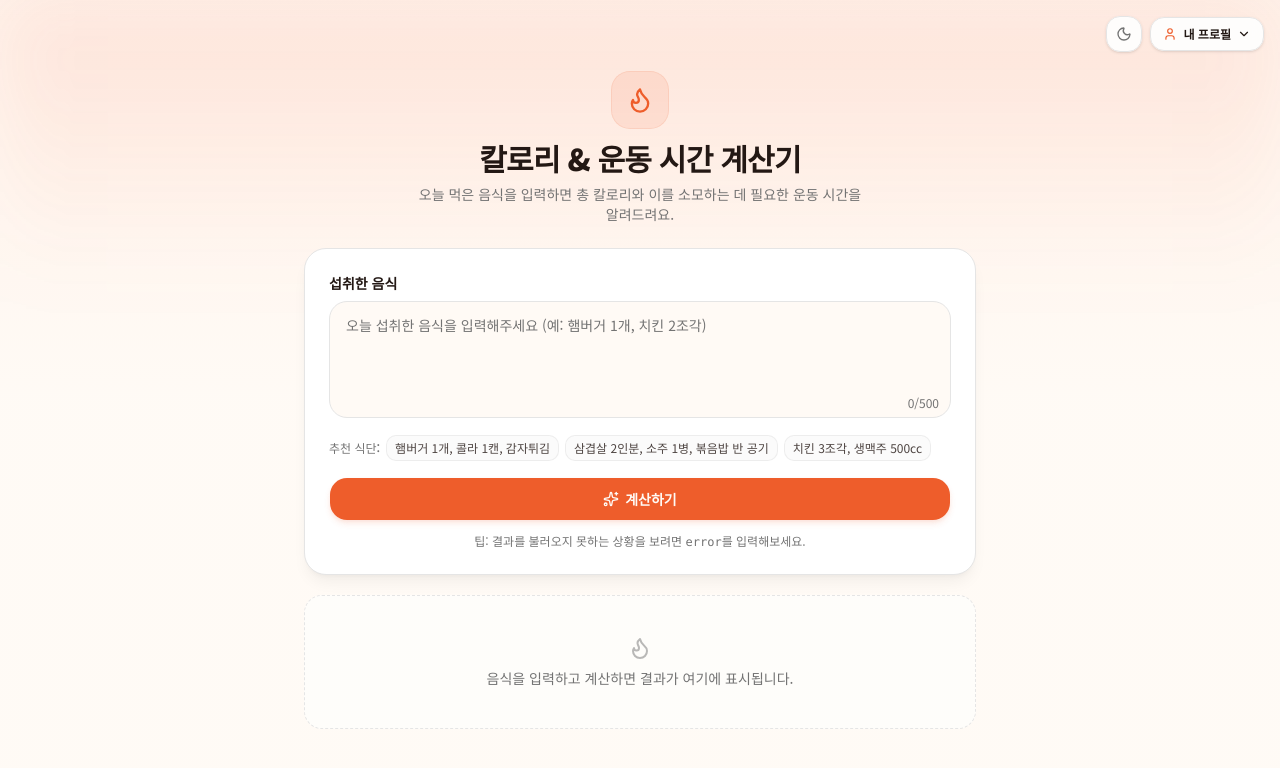
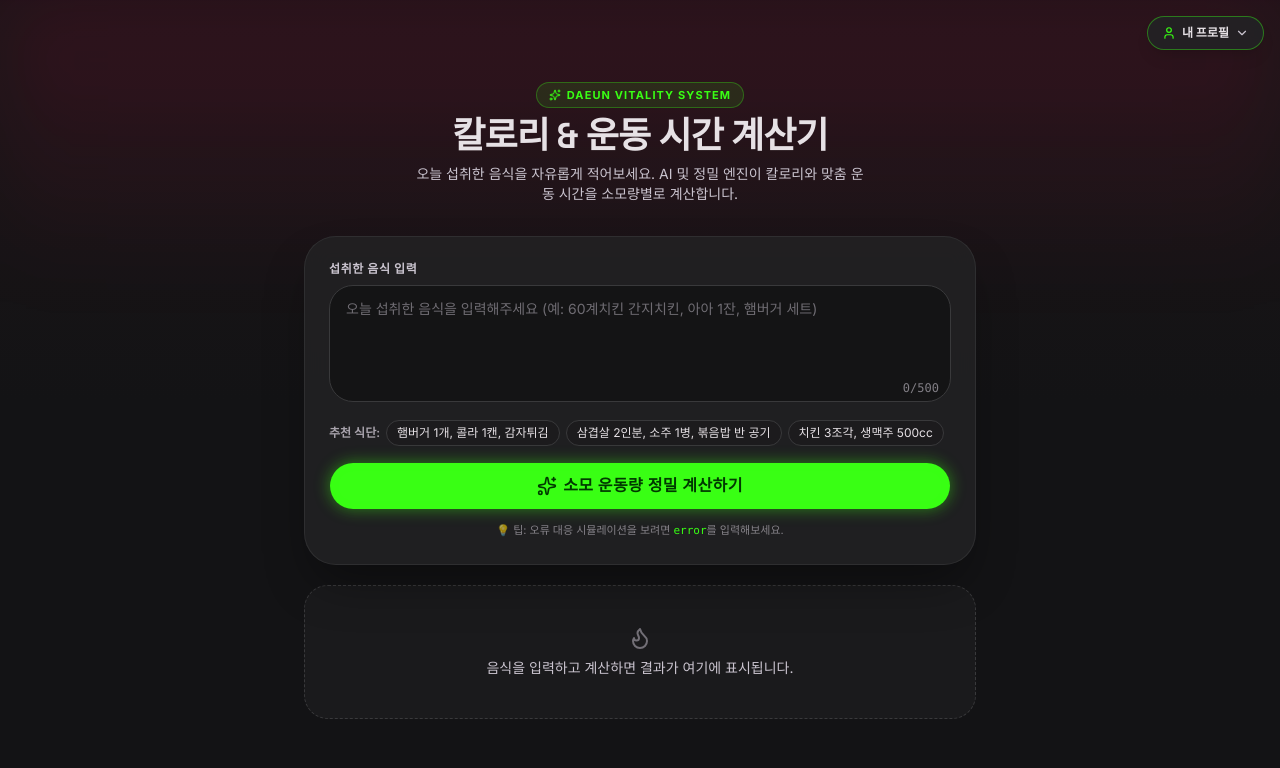
Before and after one commit to manysilver3-cmd/-, a Next.js app: page / in a window 1280 px wide. Shown: the top 768 px of the page. Built offline with nearby package versions, Linux system fonts and the light colour scheme.

Commit message:
feat(sprint-9): Daeun Vitality 디자인 시스템 전면 적용 (Space Grotesk, #39ff14 네온 라임, 글래스모피즘 UI)

```diff
--- a/app/globals.css
+++ b/app/globals.css
@@ -5,172 +5,135 @@
 @custom-variant dark (&:is(.dark *));
 
 @theme inline {
-  --font-sans: var(--font-noto-sans-kr), ui-sans-serif, system-ui, sans-serif;
-  --color-sidebar-ring: var(--sidebar-ring);
-  --color-sidebar-border: var(--sidebar-border);
-  --color-sidebar-accent-foreground: var(--sidebar-accent-foreground);
-  --color-sidebar-accent: var(--sidebar-accent);
-  --color-sidebar-primary-foreground: var(--sidebar-primary-foreground);
-  --color-sidebar-primary: var(--sidebar-primary);
-  --color-sidebar-foreground: var(--sidebar-foreground);
-  --color-sidebar: var(--sidebar);
-  --color-chart-5: var(--chart-5);
-  --color-chart-4: var(--chart-4);
-  --color-chart-3: var(--chart-3);
-  --color-chart-2: var(--chart-2);
-  --color-chart-1: var(--chart-1);
-  --color-ring: var(--ring);
-  --color-input: var(--input);
-  --color-border: var(--border);
-  --color-destructive: var(--destructive);
-  --color-accent-foreground: var(--accent-foreground);
-  --color-accent: var(--accent);
-  --color-muted-foreground: var(--muted-foreground);
-  --color-muted: var(--muted);
-  --color-secondary-foreground: var(--secondary-foreground);
-  --color-secondary: var(--secondary);
-  --color-primary-foreground: var(--primary-foreground);
-  --color-primary: var(--primary);
-  --color-popover-foreground: var(--popover-foreground);
-  --color-popover: var(--popover);
-  --color-card-foreground: var(--card-foreground);
-  --color-card: var(--card);
-  --color-foreground: var(--foreground);
-  --color-background: var(--background);
-  --color-flame: var(--flame);
-  --color-flame-foreground: var(--flame-foreground);
-  --color-leaf: var(--leaf);
-  --color-sky: var(--sky);
-  --radius-sm: calc(var(--radius) * 0.6);
-  --radius-md: calc(var(--radius) * 0.8);
-  --radius-lg: var(--radius);
-  --radius-xl: calc(var(--radius) * 1.4);
-  --radius-2xl: calc(var(--radius) * 1.8);
-  --radius-3xl: calc(var(--radius) * 2.2);
-  --radius-4xl: calc(var(--radius) * 2.6);
+  --font-display: var(--font-space-grotesk), ui-sans-serif, system-ui, sans-serif;
+  --font-sans: var(--font-inter), var(--font-noto-sans-kr), ui-sans-serif, system-ui, sans-serif;
+  --color-ring: #39ff14;
+  --color-input: #39393b;
+  --color-border: #39393b;
+  --color-destructive: #ff0055;
+  --color-accent-foreground: #e6e1e5;
+  --color-accent: #232325;
+  --color-muted-foreground: #cac4cf;
+  --color-muted: #1c1b1d;
+  --color-secondary-foreground: #97f0ff;
+  --color-secondary: #00f3ff;
+  --color-primary-foreground: #003900;
+  --color-primary: #39ff14;
+  --color-tertiary: #ff0055;
+  --color-popover-foreground: #e6e1e5;
+  --color-popover: #232325;
+  --color-card-foreground: #e6e1e5;
+  --color-card: #232325;
+  --color-foreground: #e6e1e5;
+  --color-background: #131315;
+  --color-flame: #ff0055;
+  --color-flame-foreground: #ffffff;
+  --color-leaf: #39ff14;
+  --color-sky: #00f3ff;
+  --radius-sm: 0.375rem;
+  --radius-md: 0.625rem;
+  --radius-lg: 0.875rem;
+  --radius-xl: 1.25rem;
+  --radius-2xl: 1.5rem;
+  --radius-3xl: 2rem;
 }
 
 :root {
-  color-scheme: light;
-  --background: oklch(0.99 0.01 60);
-  --foreground: oklch(0.22 0.02 40);
-  --card: oklch(1 0 0);
-  --card-foreground: oklch(0.22 0.02 40);
-  --popover: oklch(1 0 0);
-  --popover-foreground: oklch(0.22 0.02 40);
-  --primary: oklch(0.66 0.19 38);
-  --primary-foreground: oklch(0.99 0.01 60);
-  --flame: oklch(0.66 0.19 38);
-  --flame-foreground: oklch(0.99 0.01 60);
-  --leaf: oklch(0.62 0.15 150);
-  --sky: oklch(0.6 0.14 240);
-  --secondary: oklch(0.97 0 0);
-  --secondary-foreground: oklch(0.205 0 0);
-  --muted: oklch(0.97 0 0);
-  --muted-foreground: oklch(0.556 0 0);
-  --accent: oklch(0.97 0 0);
-  --accent-foreground: oklch(0.205 0 0);
-  --destructive: oklch(0.577 0.245 27.325);
-  --border: oklch(0.922 0 0);
-  --input: oklch(0.922 0 0);
-  --ring: oklch(0.708 0 0);
-  --chart-1: oklch(0.87 0 0);
-  --chart-2: oklch(0.556 0 0);
-  --chart-3: oklch(0.439 0 0);
-  --chart-4: oklch(0.371 0 0);
-  --chart-5: oklch(0.269 0 0);
-  --radius: 0.625rem;
-  --sidebar: oklch(0.985 0 0);
-  --sidebar-foreground: oklch(0.145 0 0);
-  --sidebar-primary: oklch(0.205 0 0);
-  --sidebar-primary-foreground: oklch(0.985 0 0);
-  --sidebar-accent: oklch(0.97 0 0);
-  --sidebar-accent-foreground: oklch(0.205 0 0);
-  --sidebar-border: oklch(0.922 0 0);
-  --sidebar-ring: oklch(0.708 0 0);
+  color-scheme: dark;
+  --background: #131315;
+  --foreground: #e6e1e5;
+  --card: #232325;
+  --card-foreground: #e6e1e5;
+  --popover: #232325;
+  --popover-foreground: #e6e1e5;
+  --primary: #39ff14;
+  --primary-foreground: #003900;
+  --secondary: #00f3ff;
+  --secondary-foreground: #00363d;
+  --tertiary: #ff0055;
+  --flame: #ff0055;
+  --flame-foreground: #ffffff;
+  --leaf: #39ff14;
+  --sky: #00f3ff;
+  --muted: #1c1b1d;
+  --muted-foreground: #cac4cf;
+  --accent: #232325;
+  --accent-foreground: #e6e1e5;
+  --destructive: #ff0055;
+  --border: #39393b;
+  --input: #39393b;
+  --ring: #39ff14;
+  --radius: 0.875rem;
 }
 
 .dark {
   color-scheme: dark;
-  --background: oklch(0.17 0.01 40);
-  --foreground: oklch(0.96 0.01 60);
-  --card: oklch(0.22 0.01 40);
-  --card-foreground: oklch(0.96 0.01 60);
-  --popover: oklch(0.22 0.01 40);
-  --popover-foreground: oklch(0.96 0.01 60);
-  --primary: oklch(0.7 0.18 42);
-  --primary-foreground: oklch(0.17 0.01 40);
-  --flame: oklch(0.72 0.18 42);
-  --flame-foreground: oklch(0.17 0.01 40);
-  --leaf: oklch(0.7 0.15 152);
-  --sky: oklch(0.68 0.13 240);
-  --secondary: oklch(0.269 0 0);
-  --secondary-foreground: oklch(0.985 0 0);
-  --muted: oklch(0.269 0 0);
-  --muted-foreground: oklch(0.708 0 0);
-  --accent: oklch(0.269 0 0);
-  --accent-foreground: oklch(0.985 0 0);
-  --destructive: oklch(0.704 0.191 22.216);
-  --border: oklch(1 0 0 / 10%);
-  --input: oklch(1 0 0 / 15%);
-  --ring: oklch(0.556 0 0);
-  --chart-1: oklch(0.87 0 0);
-  --chart-2: oklch(0.556 0 0);
-  --chart-3: oklch(0.439 0 0);
-  --chart-4: oklch(0.371 0 0);
-  --chart-5: oklch(0.269 0 0);
-  --sidebar: oklch(0.205 0 0);
-  --sidebar-foreground: oklch(0.985 0 0);
-  --sidebar-primary: oklch(0.488 0.243 264.376);
-  --sidebar-primary-foreground: oklch(0.985 0 0);
-  --sidebar-accent: oklch(0.269 0 0);
-  --sidebar-accent-foreground: oklch(0.985 0 0);
-  --sidebar-border: oklch(1 0 0 / 10%);
-  --sidebar-ring: oklch(0.556 0 0);
-}
-
-@media (prefers-color-scheme: dark) {
-  :root:not(.light) {
-    color-scheme: dark;
-    --background: oklch(0.145 0 0);
-    --foreground: oklch(0.985 0 0);
-    --card: oklch(0.205 0 0);
-    --card-foreground: oklch(0.985 0 0);
-    --popover: oklch(0.205 0 0);
-    --popover-foreground: oklch(0.985 0 0);
-    --primary: oklch(0.922 0 0);
-    --primary-foreground: oklch(0.205 0 0);
-    --secondary: oklch(0.269 0 0);
-    --secondary-foreground: oklch(0.985 0 0);
-    --muted: oklch(0.269 0 0);
-    --muted-foreground: oklch(0.708 0 0);
-    --accent: oklch(0.269 0 0);
-    --accent-foreground: oklch(0.985 0 0);
-    --destructive: oklch(0.704 0.191 22.216);
-    --border: oklch(1 0 0 / 10%);
-    --input: oklch(1 0 0 / 15%);
-    --ring: oklch(0.556 0 0);
-    --chart-1: oklch(0.87 0 0);
-    --chart-2: oklch(0.556 0 0);
-    --chart-3: oklch(0.439 0 0);
-    --chart-4: oklch(0.371 0 0);
-    --chart-5: oklch(0.269 0 0);
-    --sidebar: oklch(0.205 0 0);
-    --sidebar-foreground: oklch(0.985 0 0);
-    --sidebar-primary: oklch(0.488 0.243 264.376);
-    --sidebar-primary-foreground: oklch(0.985 0 0);
-    --sidebar-accent: oklch(0.269 0 0);
-    --sidebar-accent-foreground: oklch(0.985 0 0);
-    --sidebar-border: oklch(1 0 0 / 10%);
-    --sidebar-ring: oklch(0.556 0 0);
-  }
+  --background: #131315;
+  --foreground: #e6e1e5;
+  --card: #232325;
+  --card-foreground: #e6e1e5;
+  --popover: #232325;
+  --popover-foreground: #e6e1e5;
+  --primary: #39ff14;
+  --primary-foreground: #003900;
+  --secondary: #00f3ff;
+  --secondary-foreground: #00363d;
+  --tertiary: #ff0055;
+  --flame: #ff0055;
+  --flame-foreground: #ffffff;
+  --leaf: #39ff14;
+  --sky: #00f3ff;
+  --muted: #1c1b1d;
+  --muted-foreground: #cac4cf;
+  --accent: #232325;
+  --accent-foreground: #e6e1e5;
+  --destructive: #ff0055;
+  --border: #39393b;
+  --input: #39393b;
+  --ring: #39ff14;
 }
 
 @layer base {
   * {
-    @apply border-border outline-ring/50;
+    border-color: var(--border);
   }
   body {
-    @apply bg-background text-foreground;
+    background-color: #131315;
+    color: #e6e1e5;
+    font-family: var(--font-sans);
+  }
+  h1, h2, h3, h4, h5, h6 {
+    font-family: var(--font-space-grotesk), var(--font-sans);
   }
 }
+
+.font-display {
+  font-family: var(--font-space-grotesk), ui-sans-serif, system-ui, sans-serif;
+}
+
+.neon-glow-primary {
+  box-shadow: 0 0 15px rgba(57, 255, 20, 0.4), inset 0 0 10px rgba(57, 255, 20, 0.1);
+}
+
+.neon-glow-secondary {
+  box-shadow: 0 0 15px rgba(0, 243, 255, 0.4), inset 0 0 10px rgba(0, 243, 255, 0.1);
+}
+
+.neon-glow-tertiary {
+  box-shadow: 0 0 15px rgba(255, 0, 85, 0.4), inset 0 0 10px rgba(255, 0, 85, 0.1);
+}
+
+.neon-border-primary {
+  border: 1px solid rgba(57, 255, 20, 0.5);
+}
+
+.neon-border-secondary {
+  border: 1px solid rgba(0, 243, 255, 0.5);
+}
+
+.glass-panel {
+  background-color: rgba(35, 35, 37, 0.8);
+  backdrop-filter: blur(12px);
+  -webkit-backdrop-filter: blur(12px);
+  border: 1px solid rgba(57, 57, 59, 0.6);
+}
--- a/app/layout.tsx
+++ b/app/layout.tsx
@@ -1,6 +1,6 @@
 import { Analytics } from '@vercel/analytics/next'
 import type { Metadata, Viewport } from 'next'
-import { Noto_Sans_KR } from 'next/font/google'
+import { Noto_Sans_KR, Space_Grotesk, Inter } from 'next/font/google'
 import './globals.css'
 
 const notoSansKr = Noto_Sans_KR({
@@ -9,10 +9,22 @@ const notoSansKr = Noto_Sans_KR({
   variable: '--font-noto-sans-kr',
 })
 
+const spaceGrotesk = Space_Grotesk({
+  subsets: ['latin'],
+  weight: ['500', '600', '700'],
+  variable: '--font-space-grotesk',
+})
+
+const inter = Inter({
+  subsets: ['latin'],
+  weight: ['400', '500', '600', '700'],
+  variable: '--font-inter',
+})
+
 export const metadata: Metadata = {
-  title: '칼로리 & 운동 시간 계산기',
+  title: 'Daeun Vitality - 칼로리 & 운동 시간 계산기',
   description:
-    '오늘 먹은 음식을 입력하면 총 칼로리와 이를 소모하기 위한 운동 시간을 계산해 드립니다.',
+    '오늘 먹은 음식을 입력하면 총 칼로리와 이를 소모하기 위한 운동 시간을 정밀 계산해 드립니다.',
   generator: 'v0.app',
   icons: {
     icon: [
@@ -34,11 +46,8 @@ export const metadata: Metadata = {
 }
 
 export const viewport: Viewport = {
-  colorScheme: 'light dark',
-  themeColor: [
-    { media: '(prefers-color-scheme: light)', color: 'white' },
-    { media: '(prefers-color-scheme: dark)', color: 'black' },
-  ],
+  colorScheme: 'dark',
+  themeColor: '#131315',
 }
 
 export default function RootLayout({
@@ -47,8 +56,8 @@ export default function RootLayout({
   children: React.ReactNode
 }>) {
   return (
-    <html lang="ko" className={`${notoSansKr.variable} bg-background`}>
-      <body className="font-sans antialiased">
+    <html lang="ko" className={`dark ${notoSansKr.variable} ${spaceGrotesk.variable} ${inter.variable} bg-[#131315]`}>
+      <body className="font-sans antialiased text-[#e6e1e5] bg-[#131315] selection:bg-[#39ff14] selection:text-[#003900]">
         {children}
         {process.env.NODE_ENV === 'production' && <Analytics />}
       </body>
--- a/components/calorie-calculator.tsx
+++ b/components/calorie-calculator.tsx
@@ -100,23 +100,24 @@ export function CalorieCalculator() {
     <div className="w-full max-w-2xl">
       <ProfilePanel onProfileChange={setUserProfile} />
       {/* Header */}
-      <header className="mb-6 text-center">
-        <div className="mb-3 inline-flex size-14 items-center justify-center rounded-2xl bg-flame/10 ring-1 ring-flame/20">
-          <Flame className="size-7 text-flame" aria-hidden="true" />
+      <header className="mb-8 text-center">
+        <div className="mb-2 inline-flex items-center gap-1.5 rounded-full border border-[#39ff14]/30 bg-[#39ff14]/10 px-3 py-1 text-[11px] font-bold text-[#39ff14] tracking-widest uppercase">
+          <Sparkles className="size-3 text-[#39ff14]" />
+          Daeun Vitality System
         </div>
-        <h1 className="text-2xl font-black tracking-tight text-balance sm:text-3xl">
+        <h1 className="text-3xl font-black font-display tracking-tight text-[#e6e1e5] sm:text-4xl">
           칼로리 &amp; 운동 시간 계산기
         </h1>
-        <p className="mx-auto mt-2 max-w-md text-sm text-muted-foreground text-pretty">
-          오늘 먹은 음식을 입력하면 총 칼로리와 이를 소모하는 데 필요한 운동 시간을 알려드려요.
+        <p className="mx-auto mt-2 max-w-md text-xs sm:text-sm text-[#cac4cf]">
+          오늘 섭취한 음식을 자유롭게 적어보세요. AI 및 정밀 엔진이 칼로리와 맞춤 운동 시간을 소모량별로 계산합니다.
         </p>
       </header>
 
       {/* Card */}
-      <div className="rounded-3xl border border-border bg-card p-5 shadow-lg shadow-black/5 sm:p-6">
+      <div className="glass-panel rounded-3xl p-5 shadow-2xl shadow-black/40 sm:p-6">
         {/* Input */}
-        <label htmlFor="food-input" className="mb-2 block text-sm font-semibold">
-          섭취한 음식
+        <label htmlFor="food-input" className="mb-2 block text-xs font-bold uppercase tracking-wider text-[#cac4cf]">
+          섭취한 음식 입력
         </label>
         <div className="relative">
           <textarea
@@ -128,12 +129,12 @@ export function CalorieCalculator() {
             rows={4}
             aria-invalid={!!fieldError}
             aria-describedby={fieldError ? 'food-error' : undefined}
-            placeholder="오늘 섭취한 음식을 입력해주세요 (예: 햄버거 1개, 치킨 2조각)"
-            className="w-full resize-none rounded-2xl border border-border bg-background px-4 py-3 text-sm leading-relaxed outline-none transition-colors placeholder:text-muted-foreground focus-visible:border-ring focus-visible:ring-3 focus-visible:ring-ring/40 aria-invalid:border-destructive aria-invalid:ring-destructive/20"
+            placeholder="오늘 섭취한 음식을 입력해주세요 (예: 60계치킨 간지치킨, 아아 1잔, 햄버거 세트)"
+            className="w-full resize-none rounded-2xl border border-[#39393b] bg-[#131315]/90 px-4 py-3 text-sm leading-relaxed text-[#e6e1e5] outline-none transition-all placeholder:text-[#cac4cf]/50 focus-visible:border-[#39ff14] focus-visible:ring-2 focus-visible:ring-[#39ff14]/40 aria-invalid:border-[#ff0055] aria-invalid:ring-[#ff0055]/30"
           />
           <span
-            className={`pointer-events-none absolute right-3 bottom-3 text-xs tabular-nums transition-colors ${
-              counterDanger ? 'font-semibold text-destructive' : 'text-muted-foreground'
+            className={`pointer-events-none absolute right-3 bottom-3 text-xs font-mono tabular-nums transition-colors ${
+              counterDanger ? 'font-bold text-[#ff0055]' : 'text-[#cac4cf]/60'
             }`}
           >
             {input.length}/{MAX_LENGTH}
@@ -142,14 +143,14 @@ export function CalorieCalculator() {
 
         {/* Quick Examples */}
         <div className="mt-3 flex flex-wrap items-center gap-1.5">
-          <span className="text-xs font-medium text-muted-foreground">추천 식단:</span>
+          <span className="text-xs font-semibold text-[#cac4cf]/80">추천 식단:</span>
           {QUICK_EXAMPLES.slice(0, 3).map((ex) => (
             <button
               key={ex}
               type="button"
               onClick={() => handleSelectExample(ex)}
               disabled={loading}
-              className="rounded-lg border border-border/60 bg-muted/40 px-2 py-1 text-xs text-foreground/80 transition-colors hover:bg-muted hover:text-foreground disabled:opacity-50"
+              className="rounded-xl border border-[#39393b] bg-[#1c1b1d] px-2.5 py-1 text-xs text-[#e6e1e5] transition-all hover:border-[#39ff14]/50 hover:bg-[#39ff14]/10 hover:text-[#39ff14] disabled:opacity-50"
             >
               {ex}
             </button>
@@ -166,7 +167,7 @@ export function CalorieCalculator() {
             <p
               id="food-error"
               role="alert"
-              className="flex items-center gap-1.5 text-sm font-medium text-destructive"
+              className="flex items-center gap-1.5 text-xs font-bold text-[#ff0055]"
             >
               <AlertCircle className="size-4 shrink-0" aria-hidden="true" />
               {fieldError}
@@ -179,27 +180,27 @@ export function CalorieCalculator() {
           size="lg"
           onClick={runCalculation}
           disabled={loading}
-          className="mt-4 h-11 w-full rounded-2xl text-sm font-semibold shadow-md shadow-primary/10 transition-all hover:shadow-lg active:scale-[0.99]"
+          className="mt-4 h-12 w-full rounded-2xl bg-[#39ff14] text-[#003900] font-black font-display text-base tracking-wide neon-glow-primary transition-all hover:bg-[#39ff14]/90 hover:scale-[1.01] active:scale-[0.99]"
         >
           {loading ? (
             <>
-              <Loader2 className="size-4 animate-spin" aria-hidden="true" />
-              계산 중...
+              <Loader2 className="size-5 animate-spin text-[#003900]" aria-hidden="true" />
+              정밀 계산 실행 중...
             </>
           ) : (
             <>
-              <Sparkles className="size-4" aria-hidden="true" />
-              계산하기
+              <Sparkles className="size-5 text-[#003900]" aria-hidden="true" />
+              소모 운동량 정밀 계산하기
             </>
           )}
         </Button>
 
         {/* Recent History */}
         {history.length > 0 && (
-          <div className="mt-4 border-t border-border/60 pt-3">
-            <div className="flex items-center justify-between text-xs text-muted-foreground">
-              <span className="flex items-center gap-1 font-semibold text-foreground/80">
-                <History className="size-3.5" aria-hidden="true" />
+          <div className="mt-5 border-t border-[#39393b]/60 pt-3.5">
+            <div className="flex items-center justify-between text-xs text-[#cac4cf]">
+              <span className="flex items-center gap-1 font-bold text-[#e6e1e5]">
+                <History className="size-3.5 text-[#00f3ff]" aria-hidden="true" />
                 최근 계산 기록
               </span>
               <button
@@ -208,25 +209,25 @@ export function CalorieCalculator() {
                   clearHistory()
                   setHistory([])
                 }}
-                className="flex items-center gap-1 hover:text-destructive transition-colors"
+                className="flex items-center gap-1 text-xs text-[#cac4cf]/70 hover:text-[#ff0055] transition-colors"
                 title="기록 지우기"
               >
                 <Trash2 className="size-3" aria-hidden="true" />
                 기록 삭제
               </button>
             </div>
-            <div className="mt-2 flex flex-wrap gap-1.5">
+            <div className="mt-2.5 flex flex-wrap gap-1.5">
               {history.map((h) => (
                 <button
                   key={h.id}
                   type="button"
                   onClick={() => handleSelectExample(h.input)}
                   disabled={loading}
-                  className="group inline-flex items-center gap-1.5 rounded-full border border-border bg-background px-2.5 py-1 text-xs transition-colors hover:border-primary/50 hover:bg-primary/5"
+                  className="group inline-flex items-center gap-1.5 rounded-xl border border-[#39393b] bg-[#1c1b1d] px-3 py-1.5 text-xs transition-all hover:border-[#00f3ff]/60 hover:bg-[#00f3ff]/10"
                 >
-                  <Clock className="size-3 text-muted-foreground group-hover:text-primary" />
-                  <span className="truncate max-w-[150px] font-medium text-foreground">{h.input}</span>
-                  <span className="rounded bg-muted px-1 py-0.2 text-[10px] font-semibold text-flame">
+                  <Clock className="size-3 text-[#cac4cf]/60 group-hover:text-[#00f3ff]" />
+                  <span className="truncate max-w-[150px] font-medium text-[#e6e1e5]">{h.input}</span>
+                  <span className="rounded-md bg-[#ff0055]/15 px-1.5 py-0.5 text-[10px] font-bold text-[#ff0055]">
                     {h.totalCalories} kcal
                   </span>
                 </button>
@@ -235,9 +236,8 @@ export function CalorieCalculator() {
           </div>
         )}
 
-        <p className="mt-3 text-center text-xs text-muted-foreground">
-          팁: 결과를 불러오지 못하는 상황을 보려면 <span className="font-mono">error</span>를
-          입력해보세요.
+        <p className="mt-3 text-center text-[11px] text-[#cac4cf]/60">
+          💡 팁: 오류 대응 시뮬레이션을 보려면 <span className="font-mono text-[#39ff14]">error</span>를 입력해보세요.
         </p>
       </div>
 
--- a/components/profile-panel.tsx
+++ b/components/profile-panel.tsx
@@ -65,36 +65,26 @@ export function ProfilePanel({ onProfileChange }: Props) {
 
   return (
     <div className="fixed top-4 right-4 z-50 flex items-center gap-2">
-      {/* Dark mode toggle */}
-      <button
-        type="button"
-        onClick={handleToggleDark}
-        aria-label="다크모드 전환"
-        className="flex size-9 items-center justify-center rounded-xl border border-border bg-card/90 text-muted-foreground shadow-sm backdrop-blur-sm transition-colors hover:bg-muted hover:text-foreground"
-      >
-        {darkMode ? <Sun className="size-4" /> : <Moon className="size-4" />}
-      </button>
-
       {/* Profile button */}
       <button
         type="button"
         onClick={() => setOpen((v) => !v)}
-        className="flex items-center gap-1.5 rounded-xl border border-border bg-card/90 px-3 py-2 text-xs font-semibold text-foreground shadow-sm backdrop-blur-sm transition-colors hover:bg-muted"
+        className="flex items-center gap-1.5 rounded-2xl border border-[#39ff14]/40 bg-[#232325]/90 px-3.5 py-2 text-xs font-bold text-[#e6e1e5] shadow-lg backdrop-blur-md transition-all hover:border-[#39ff14] hover:bg-[#232325]"
       >
-        <User className="size-3.5 text-primary" />
+        <User className="size-3.5 text-[#39ff14]" />
         {saved ? `${saved.weight}kg · ${saved.goal === 'lose' ? '감량' : saved.goal === 'gain' ? '증량' : '유지'}` : '내 프로필'}
-        <ChevronDown className={`size-3.5 transition-transform ${open ? 'rotate-180' : ''}`} />
+        <ChevronDown className={`size-3.5 text-[#cac4cf] transition-transform ${open ? 'rotate-180' : ''}`} />
       </button>
 
       {/* Profile drawer */}
       {open && (
-        <div className="absolute right-0 top-12 w-80 rounded-2xl border border-border bg-card shadow-xl shadow-black/10 p-5">
+        <div className="absolute right-0 top-12 w-80 rounded-3xl border border-[#39ff14]/30 bg-[#232325]/95 p-5 shadow-2xl shadow-black/80 backdrop-blur-xl animate-in fade-in zoom-in-95">
           <div className="mb-4 flex items-center justify-between">
-            <h3 className="text-sm font-bold">내 신체 프로필 설정</h3>
+            <h3 className="text-sm font-bold font-display text-[#e6e1e5]">내 신체 프로필 설정</h3>
             <button
               type="button"
               onClick={() => setOpen(false)}
-              className="rounded-lg p-1 text-muted-foreground hover:bg-muted"
+              className="rounded-xl p-1 text-[#cac4cf] hover:bg-[#39393b] hover:text-[#e6e1e5]"
             >
               <X className="size-4" />
             </button>
```
Also changed, not shown: components/result-section.tsx (+13 -13 lines), 3 other files (tests, documents, lock files or other folders).
